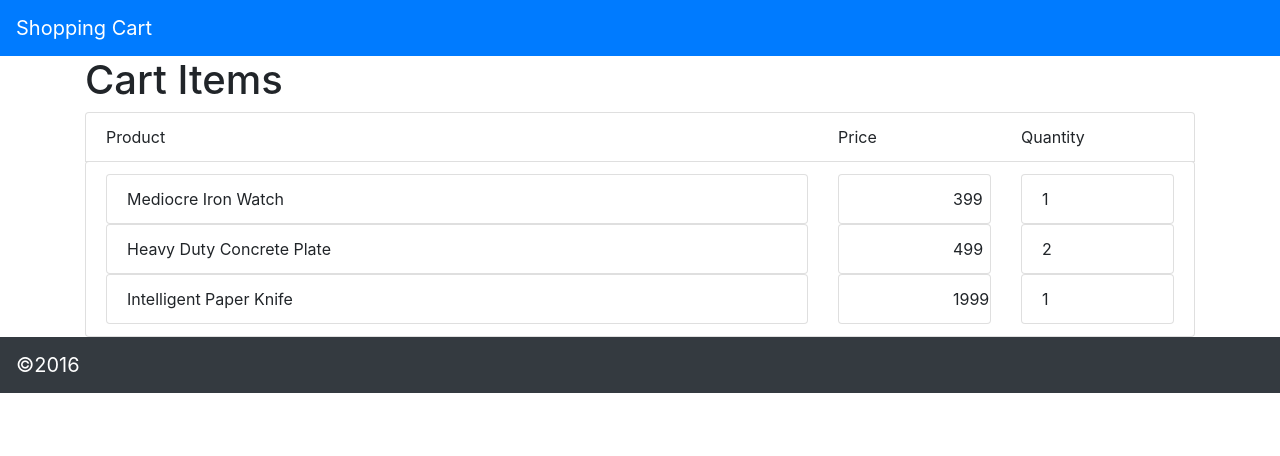
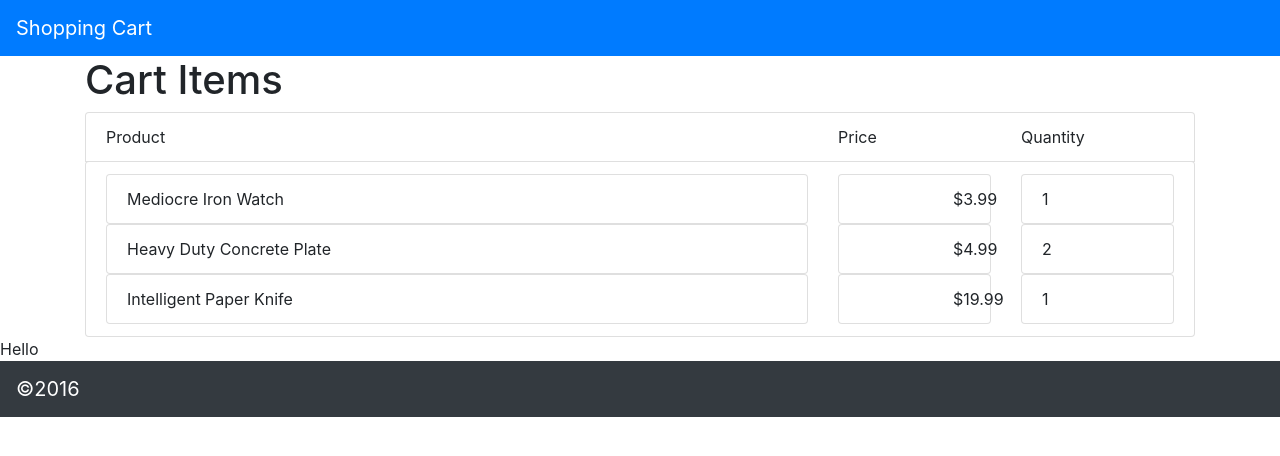
Before and after one commit to mafontana/shopping-cart, a React (Create React App) app: page / in a window 1280 px wide. Shown: the top 456 px of the page. Built offline with nearby package versions, Linux system fonts and the light colour scheme.

Commit message:
fixed decimal and dollar sign missing from prices

```diff
--- a/src/App.js
+++ b/src/App.js
@@ -4,6 +4,7 @@ import CartHeader from './components/CartHeader.js'
 import CartFooter from './components/CartFooter.js';
 import CartItems from "./components/CartItems.js"
 import CartItemComponent from "./components/CartItemComponent"
+import AddItem from "./components/AddItem"
 
 class App extends Component {
   constructor(props) {
@@ -36,9 +37,10 @@ class App extends Component {
       <div>
         <CartHeader />
         <CartItems cartItemName={this.state.CartItemsList.map((val) => <CartItemComponent cartItemName={val.product.name} />)}
-                   cartItemPrice={this.state.CartItemsList.map((val) => <CartItemComponent cartItemPrice={val.product.priceInCents} />)}
+                   cartItemPrice={this.state.CartItemsList.map((val) => <CartItemComponent cartItemPrice={`$${val.product.priceInCents/Math.pow(10, 2)}`} />)}
                    cartItemQuantity={this.state.CartItemsList.map((val) => <CartItemComponent cartItemQuantity={val.quantity} />)}
         />
+        <AddItem />
         <CartFooter copyrightYear={this.state.copyrightYear}/>
       </div>
     );
--- /dev/null
+++ b/src/components/AddItem.js
@@ -0,0 +1,17 @@
+import React, { Component } from 'react';
+
+
+class AddItem extends Component {
+    render () {
+
+        return (
+            <div>Hello</div>
+
+
+
+        )
+    }
+
+}
+
+export default AddItem
```
